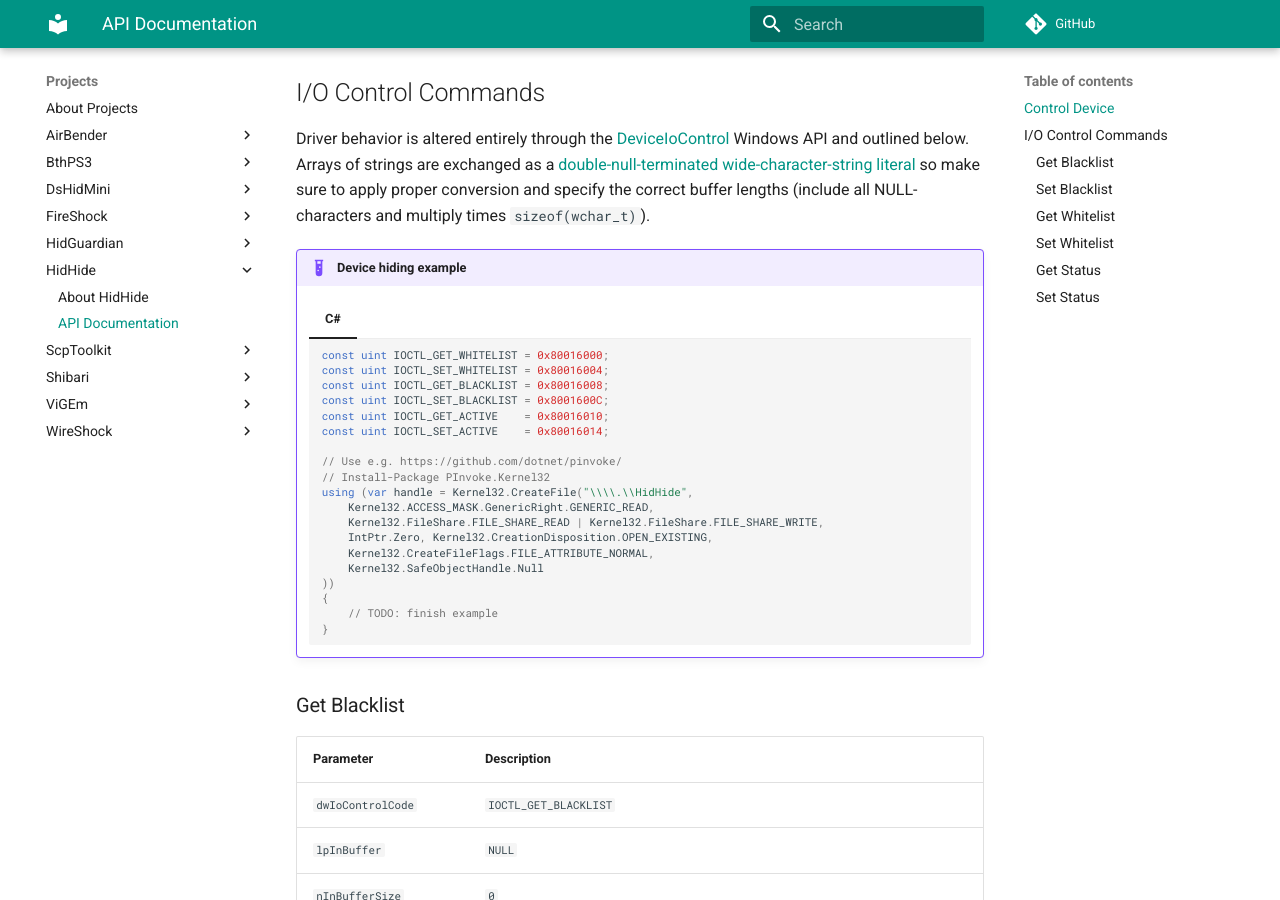
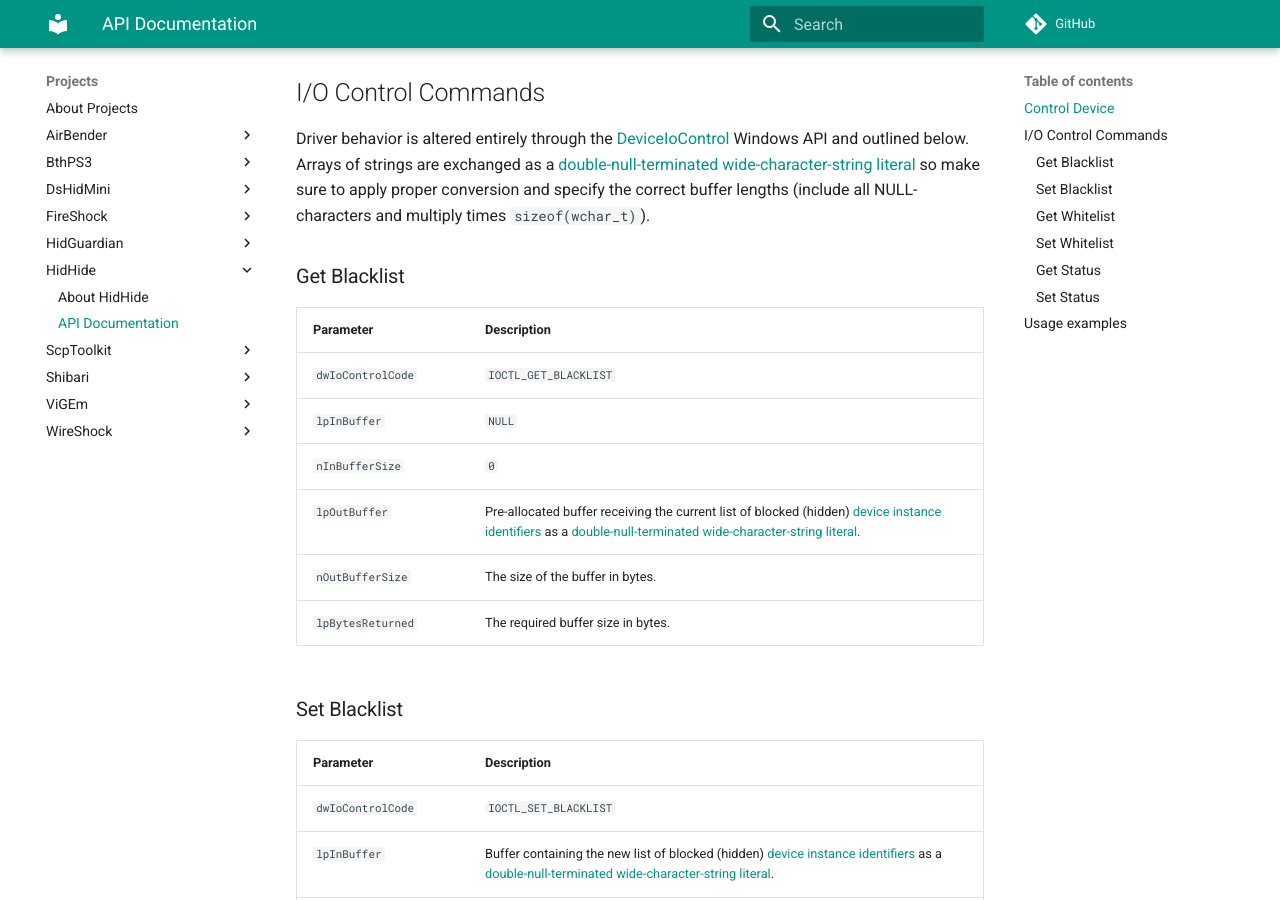
Before and after one commit to nefarius/ViGEm.github.io, an MkDocs documentation site: the page built from docs/projects/HidHide/API-Documentation.md, in a window 1280 px wide and 900 px high, scrolled down 908 px. Built offline with MkDocs 1.6.1 and Material for MkDocs 9.7.7, drawn with Linux system fonts in a browser that asks for light colours; comment, search, counter and statistics services are not loaded; some of the changed text lies outside the part shown.

Commit message:
Removed incomplete example

````diff
--- a/docs/projects/HidHide/API-Documentation.md
+++ b/docs/projects/HidHide/API-Documentation.md
@@ -51,31 +51,6 @@ Use the [`CreateFile`](https://docs.microsoft.com/en-us/windows/win32/api/fileap
 
 Driver behavior is altered entirely through the [DeviceIoControl](https://docs.microsoft.com/en-us/windows/win32/api/ioapiset/nf-ioapiset-deviceiocontrol) Windows API and outlined below. Arrays of strings are exchanged as a [double-null-terminated](https://devblogs.microsoft.com/oldnewthing/20091008-00/?p=16443) [wide-character-string literal](https://docs.microsoft.com/en-us/cpp/c-language/multibyte-and-wide-characters?view=msvc-160) so make sure to apply proper conversion and specify the correct buffer lengths (include all NULL-characters and multiply times `sizeof(wchar_t)`).
 
-!!! example "Device hiding example"
-
-    === "C#"
-        ```csharp
-        const uint IOCTL_GET_WHITELIST = 0x80016000;
-        const uint IOCTL_SET_WHITELIST = 0x80016004;
-        const uint IOCTL_GET_BLACKLIST = 0x80016008;
-        const uint IOCTL_SET_BLACKLIST = 0x8001600C;
-        const uint IOCTL_GET_ACTIVE    = 0x80016010;
-        const uint IOCTL_SET_ACTIVE    = 0x80016014;
-
-        // Use e.g. https://github.com/dotnet/pinvoke/
-        // Install-Package PInvoke.Kernel32
-        using (var handle = Kernel32.CreateFile("\\\\.\\HidHide",
-            Kernel32.ACCESS_MASK.GenericRight.GENERIC_READ,
-            Kernel32.FileShare.FILE_SHARE_READ | Kernel32.FileShare.FILE_SHARE_WRITE,
-            IntPtr.Zero, Kernel32.CreationDisposition.OPEN_EXISTING,
-            Kernel32.CreateFileFlags.FILE_ATTRIBUTE_NORMAL,
-            Kernel32.SafeObjectHandle.Null
-        ))
-        {
-            // TODO: finish example
-        }
-        ```
-
 ### Get Blacklist
 
 | <div style="width:140px">Parameter</div> | Description |
@@ -134,6 +109,10 @@ Driver behavior is altered entirely through the [DeviceIoControl](https://docs.m
 |---|---|
 | `dwIoControlCode` | `IOCTL_SET_ACTIVE` |
 | `lpInBuffer` | Sets the new state of the hiding capabilities (`1` = device hiding active, `0` = device hiding inactive). |
-| `nInBufferSize` | `sizeof(BOOLEAN)` (4 bytes) |
+| `nInBufferSize` | `sizeof(BOOLEAN)` (1 byte) |
 | `lpOutBuffer` | `NULL` |
 | `nOutBufferSize` | `0` |
+
+## Usage examples
+
+To be filled...
````
Also changed, not shown: other parts of docs/projects/HidHide/API-Documentation.md (+1 -1 lines).
